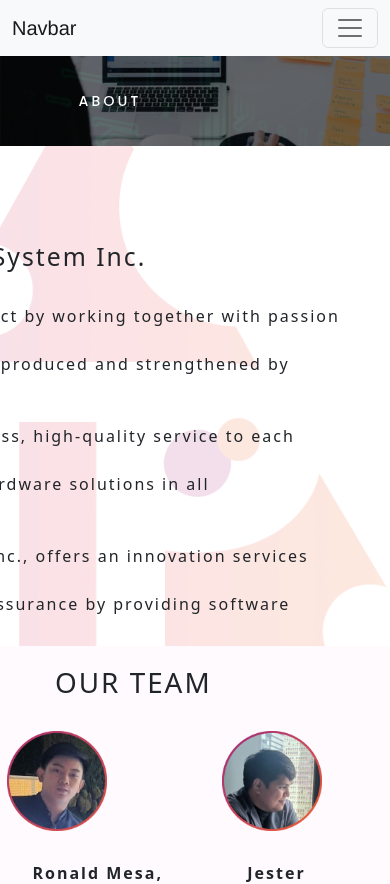
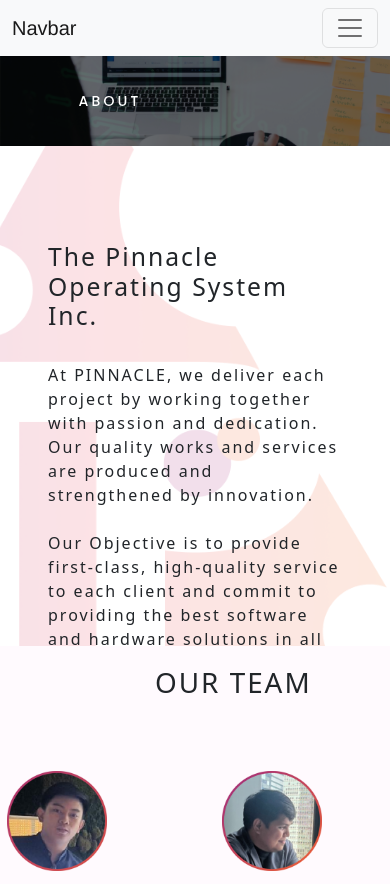
Before and after one commit to dionyyy/pinnacles, a Vue app: page /about in a window 390 px wide. Shown: the top 884 px of the page. Built offline with nearby package versions, Linux system fonts and the light colour scheme.

Commit message:
fix responsive

```diff
--- a/src/components/About/AboutUs.vue
+++ b/src/components/About/AboutUs.vue
@@ -26,7 +26,7 @@
             <div class="row d-flex justify-content-center">
                 <div class="team d-flex justify-content-center">
                     <div class="teamCont">
-                        <h1 class="text">OUR TEAM</h1>
+                        <h1 class="text mb-5" style="margin-left:100px;">OUR TEAM</h1>
                         <div class="d-flex justify-content-center">
                             <div class="col1 p-4">
                                 <div class="icon">
@@ -183,7 +183,6 @@
     }
 
     .textHolder{
-        margin-left:-380px;
         text-align: left;
     }
 
```
